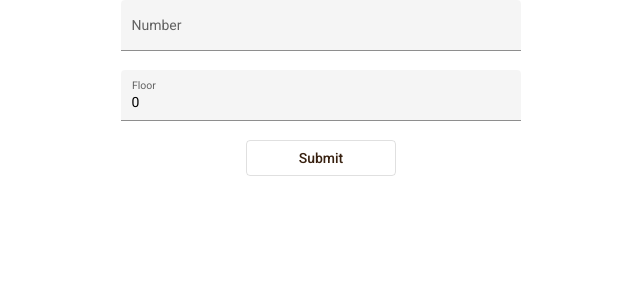
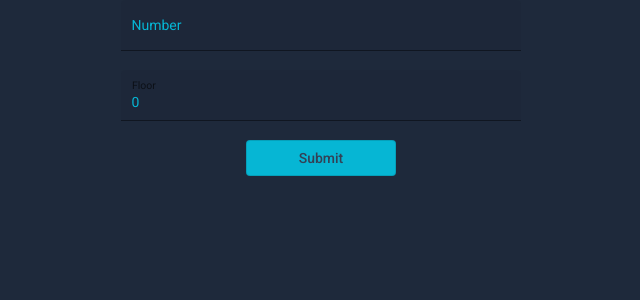
Before and after one commit to PSW-LEVI-FIVE/Patient-Public-App, an Angular app: page /rooms/add in a window 1280 px wide. Shown: the top 300 px of the page, without its empty margins (319-959 px from the left). Built offline with nearby package versions, Linux system fonts and the light colour scheme.

Commit message:
resolved rebase conflicts

```diff
--- a/src/app/app-routing.module.ts
+++ b/src/app/app-routing.module.ts
@@ -1,9 +1,11 @@
 import { NgModule } from "@angular/core";
 import { Routes, RouterModule } from "@angular/router";
 import { HomeComponent } from "./modules/pages/home/home.component";
+import { LandingPageComponent } from "./modules/pages/landing-page/landing-page.component";
 
 const routes: Routes = [
   { path: 'home', component: HomeComponent },
+  { path: '', component: LandingPageComponent }
 ];
 
 @NgModule({
--- a/src/app/modules/hospital/create-room/create-room.component.css
+++ b/src/app/modules/hospital/create-room/create-room.component.css
@@ -1,6 +1,39 @@
 .mat-stroked-button {
-    color: #382110;
+    color: #334155;
+    background-color: #06b6d4;
     width: 150px;
+}
+
+::ng-deep .mat-focused .mat-form-field-label {
+    /*change color of label*/
+    color: #06b6d4 !important;
+   }
+
+   ::ng-deep.mat-form-field-underline ::ng-deep.mat-form-field-ripple {
+    background-color: #06b6d4 !important;
+    color: #06b6d4 !important;
+  }
+  ::ng-deep.mat-form-field-label- ::ng-deep.mat-form-field-ripple{
+    background-color: #06b6d4 !important;
+    color: #06b6d4 !important;
+  }
+
+  ::ng-deep.mat-form-field-empty.mat-form-field-label {
+    color: #06b6d4 !important;
+}
+
+.mat-form-field-appearance-outline:not(.mat-form-field-disabled) .mat-form-field-flex .mat-form-field-outline ::ng-deep.mat-form-field-underline{
+    opacity: 0;
+    transition: opacity .6s cubic-bezier(.25,.8,.25,1);
+}
+
+input {
+    color: #06b6d4;
+  }
+
+.mat-inputfield {
+    color: #334155 !important;
+    background-color: #06b6d4 !important;
 }
 
 div {
--- a/src/app/modules/hospital/create-room/create-room.component.html
+++ b/src/app/modules/hospital/create-room/create-room.component.html
@@ -1,17 +1,17 @@
 <div class="container">
     <div style="width: auto; flex-direction:column; flex: content; justify-content: center;">
         <div style="display: flex; flex-direction: column;">
-        <mat-form-field appearance="fill">
+        <mat-form-field mat-inputfield  appearance="fill">
             <mat-label>Number</mat-label>
             <input matInput [(ngModel)]="room.number">
         </mat-form-field>
-        <mat-form-field appearance="fill">
+        <mat-form-field mat-inputfield appearance="fill">
             <mat-label>Floor</mat-label>
             <input matInput [(ngModel)]="room.floor">
         </mat-form-field>
         </div>
         <div style="display: flex; justify-content: center; margin-bottom: 25px;">
-        <button mat-stroked-button (click)="createRoom()">
+        <button mat-stroked-button app:backgroundTint="#d1d5db" (click)="createRoom()">
             Submit
         </button>
         </div>
--- /dev/null
+++ b/src/app/modules/pages/landing-page/landing-page.component.html
@@ -0,0 +1 @@
+<p>landing-page works!</p>
--- /dev/null
+++ b/src/app/modules/pages/landing-page/landing-page.component.ts
@@ -0,0 +1,15 @@
+import { Component, OnInit } from '@angular/core';
+
+@Component({
+  selector: 'app-landing-page',
+  templateUrl: './landing-page.component.html',
+  styleUrls: ['./landing-page.component.css']
+})
+export class LandingPageComponent implements OnInit {
+
+  constructor() { }
+
+  ngOnInit(): void {
+  }
+
+}
--- a/src/app/modules/pages/pages.module.ts
+++ b/src/app/modules/pages/pages.module.ts
@@ -2,10 +2,12 @@ import { NgModule } from '@angular/core';
 import { CommonModule } from '@angular/common';
 import { AppRoutingModule } from 'src/app/app-routing.module';
 import { HomeComponent } from './home/home.component';
+import { LandingPageComponent } from './landing-page/landing-page.component';
 
 @NgModule({
   declarations: [
     HomeComponent,
+    LandingPageComponent,
   ],
   imports: [
     CommonModule,
--- a/src/styles.css
+++ b/src/styles.css
@@ -3,4 +3,8 @@ body {
     border: none !important;
     margin: 0px !important;
     padding: 0 !important;
+    background-color: #1e293b;
 }
+p h1 h2 h3 h4 h5 h6 span {
+    color: rgb(209 213 219);
+}
```
Also changed, not shown: src/app/modules/pages/landing-page/landing-page.component.css (added), 1 other file (tests, documents, lock files or other folders).
